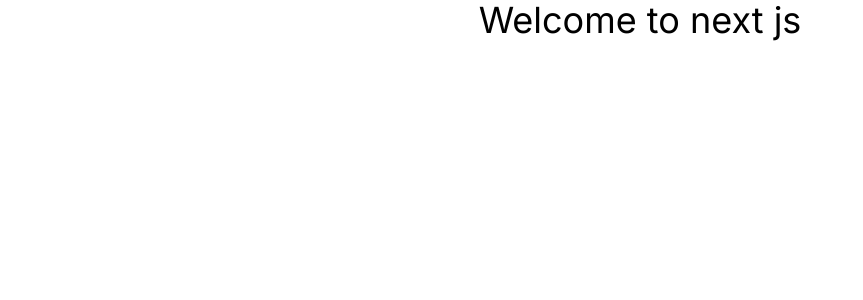
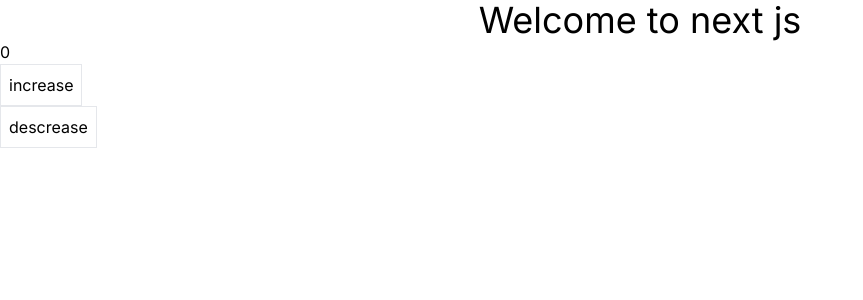
Before and after one commit to oliullah05/Exploring-Next-JS, a Next.js app: page / in a window 1280 px wide. Shown: the top 300 px of the page, without its empty margins (0-863 px from the left). Built offline with nearby package versions, Linux system fonts and the light colour scheme.

Commit message:
Let's Dive Deep Into React Server Component

```diff
--- a/src/app/page.js
+++ b/src/app/page.js
@@ -1,9 +1,11 @@
-import React from 'react';
+import Counter from "@/components/Counter/Counter";
 
 const HomePage = () => {
+
   return (
     <div>
      <h1 className='text-4xl text-center'>Welcome to next js</h1>
+    <Counter></Counter>
     </div>
   );
 };
--- a/src/app/products/[...slug]/page.jsx
+++ b/src/app/products/[...slug]/page.jsx
@@ -1,9 +1,11 @@
+import Counter from '@/components/Counter/Counter';
 import React from 'react';
 
 const CatchAllRoutes = () => {
     return (
         <div>
             <h1>Catch all routes.....</h1>
+            <Counter></Counter>
         </div>
     );
 };
--- /dev/null
+++ b/src/components/Counter/Counter.jsx
@@ -0,0 +1,16 @@
+"use client"
+
+import { useState } from "react";
+
+const Counter = () => {
+    const [counter,setCounter] = useState(0)
+    return (
+        <>
+             {counter} <br/>
+      <button className='border p-2' onClick={()=>setCounter(counter+1)}>increase</button>  <br/>
+      <button className='border p-2' onClick={()=>setCounter(counter-1)}>descrease</button>
+        </>
+    );
+};
+
+export default Counter;
```
